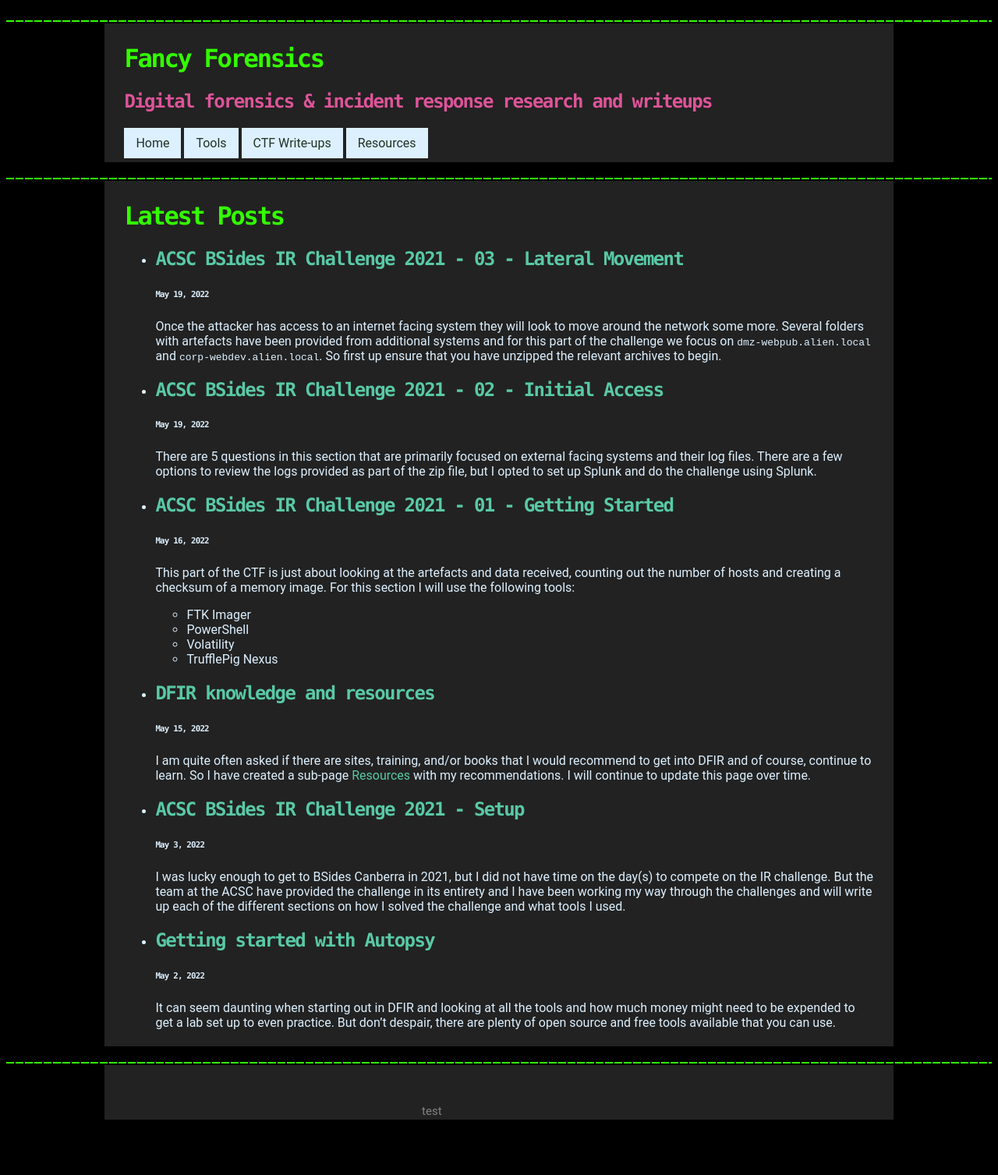
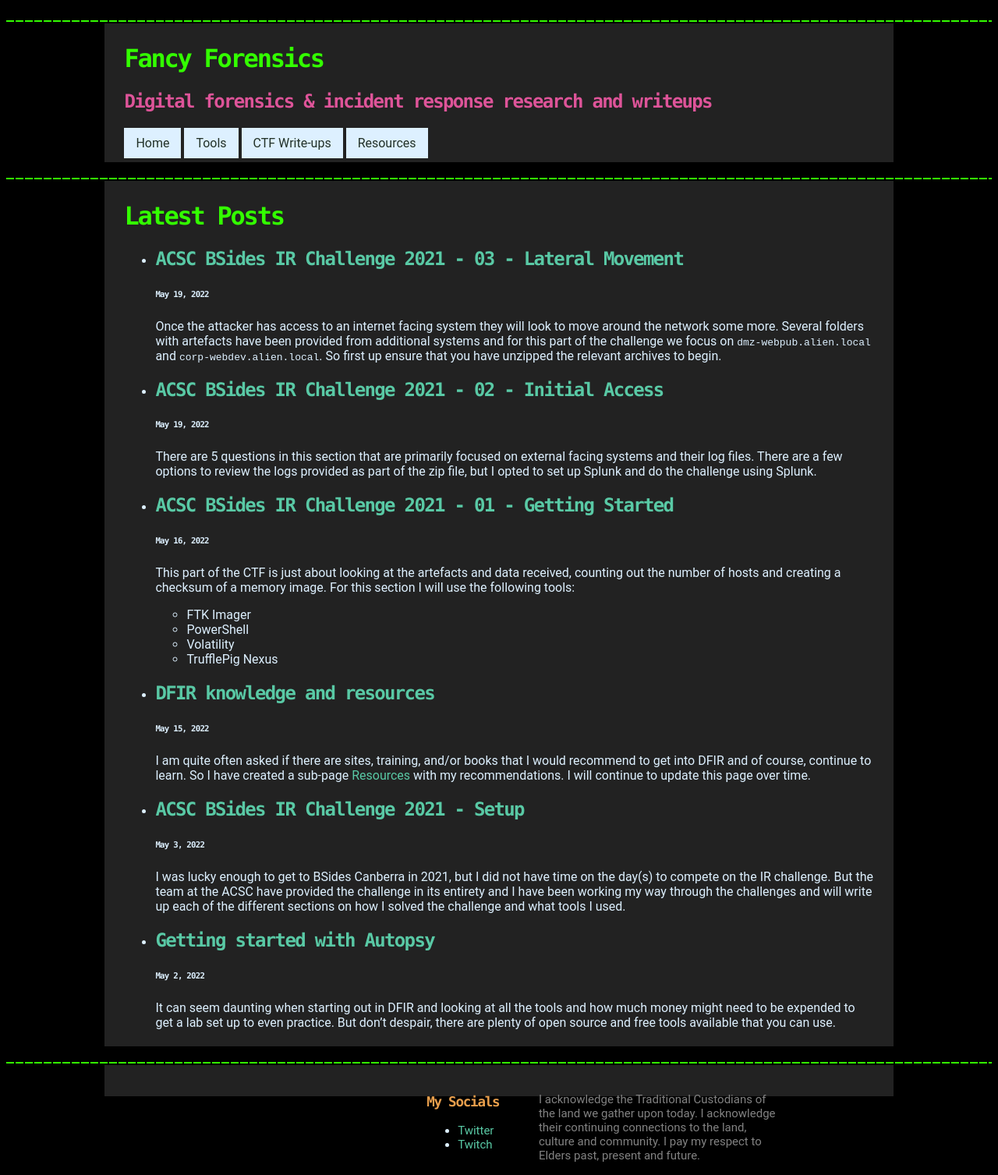
Before and after one commit to shannaniggans/fancy4n6.github.io, a Jekyll site: the page built from index.md, in a window 1280 px wide. Shown: the whole page at 78% size. Built offline with Jekyll 4.4.1, drawn with Linux system fonts in a browser that asks for light colours; Markdown is read by kramdown in place of the engine named in the settings; before the commit the page ends 1464 px from its top, so only the background shows below that.

Commit message:
updated footer contents
added acknowledgement of country

```diff
--- /dev/null
+++ b/_includes/acknowledgement.html
@@ -0,0 +1 @@
+I acknowledge the Traditional Custodians of the land we gather upon today. I acknowledge their continuing connections to the land, culture and community. I pay my respect to Elders past, present and future.
--- a/_includes/footer.html
+++ b/_includes/footer.html
@@ -14,7 +14,7 @@
             </div>
 
             <div class="footer-col footer-col-4">
-
+                {%- include acknowledgement.html -%}
             </div>
         </div>
     </div>
--- a/_includes/social.html
+++ b/_includes/social.html
@@ -1,3 +1,5 @@
+<h3>My Socials</h3>
 <ul>
-test
-<ul>
+<li><a href="https://twitter.com/fancy_4n6">Twitter</a></li>
+<li><a href="https://www.twitch.tv/fancy_4n6">Twitch</a></li>
+</ul>
--- a/_sass/main.scss
+++ b/_sass/main.scss
@@ -187,24 +187,16 @@ figcaption {
 
 /** Site footer */
 .site-footer {
-  padding: 30px 0;
-}
-
-.footer-heading {
-  font-size: 18px;
-  margin-bottom: 15px;
-}
-
-.contact-list,
-.social-media-list {
-  list-style: none;
-  margin-left: 0;
+  padding: 10px 0;
 }
 
 .footer-col-wrapper {
   font-size: 15px;
   color: #828282;
-  margin-left: -15px;
+  background-color: #222222;
+  margin-left: 10%;
+  margin-right: 10%;
+  padding: 5px 25px 5px 25px;
 }
 
 .footer-col {
@@ -227,3 +219,8 @@ figcaption {
   width: -webkit-calc(45% - (30px / 2));
   width: calc(45% - (30px / 2));
 }
+
+.footer-col-4 {
+  width: -webkit-calc(45% - (30px / 2));
+  width: calc(45% - (30px / 2));
+}
```
